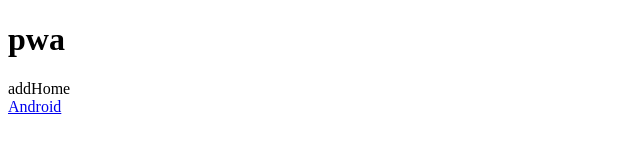
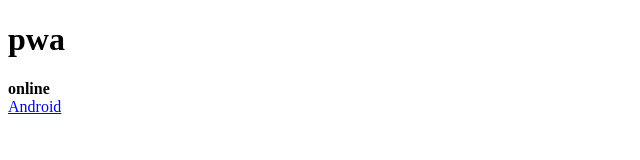
Before and after one commit to vespiary8824/vespiary8824.github.io, a website: page index.html in a window 1280 px wide. Shown: the full height of the page, 0-640 px from the left. Drawn offline with Linux system fonts and the light colour scheme.

Commit message:
Update index.html

```diff
--- a/index.html
+++ b/index.html
@@ -25,7 +25,7 @@
 
 <body>
 	<h1>pwa</h1>
-	<Buttton class="page-status">addHome</Buttton> <br/>
+	<span><b class="page-status">online</b></span> <br/>
 	<a href="intent://addshortcut?url=https://vespiary8824.github.io&amp;icon=https://vespiary8824.github.io/images/icon-512x512.png&amp;title=PWA-TEST&amp;version=7#Intent;action=android.intent.action.VIEW;category=android.intent.category.BROWSABLE;end"
 		onclick="nclk(this,'fot.shorcut','','',event);">Android</a>
 	<script src="/js/pwa.js"></script>
```
